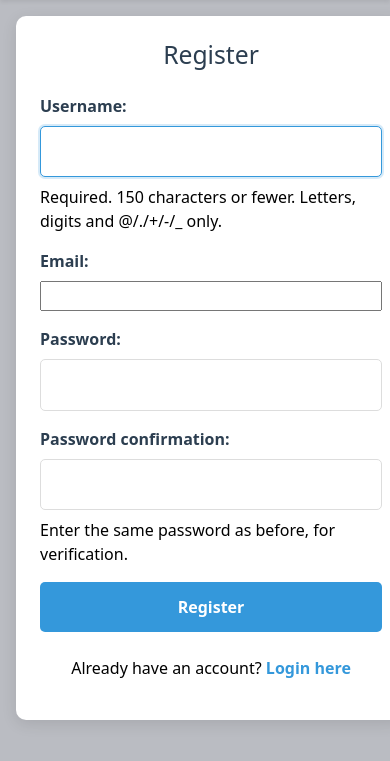
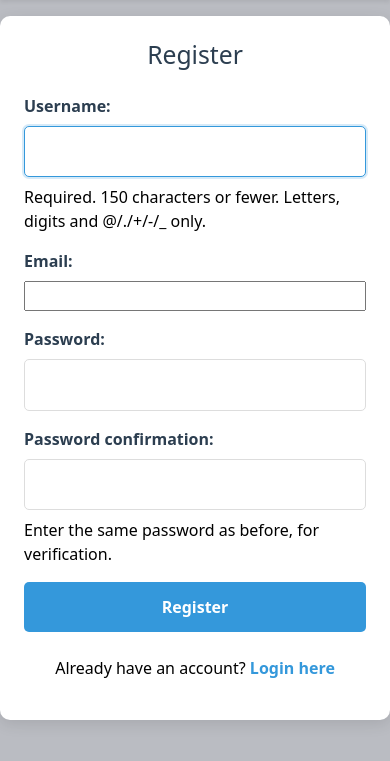
Before and after one commit to pratyushmaurya01/blog-project, a Django app: page /register/ in a window 390 px wide. Shown: the part 54-815 px from the top of the page. Run offline with Django 5.2, Linux system fonts and the light colour scheme; some libraries are stand-ins or nearby versions.

Commit message:
login and register css error

```diff
--- a/first/templates/registration/login.html
+++ b/first/templates/registration/login.html
@@ -13,7 +13,7 @@ Login Page
 
 
 {% block content %}
-<div class="login-container">
+<div class="login-container my-4 mx-auto p-4 ">
     <h2>Login</h2>
     <form class="login-form" action="{% url 'login' %}" method="POST">
         {% csrf_token %}
--- a/first/templates/registration/register.html
+++ b/first/templates/registration/register.html
@@ -10,7 +10,7 @@ Register Page
 {% endblock %}
 
 {% block content %}
-<div class="login-container">
+<div class="login-container my-4 mx-auto p-4 ">
     <h2>Register</h2>
     <form class="login-form" action="{% url 'register' %}" method="POST">
         {% csrf_token %}
--- a/static/tweet/login.css
+++ b/static/tweet/login.css
@@ -6,7 +6,7 @@
     padding: 2rem;
     width: 100%;
     max-width: 450px;
-    margin: 2rem auto; /* Centers horizontally */
+    margin-top: 2rem auto !important; /* Centers horizontally */
 }
 
 /* Header */
@@ -97,6 +97,6 @@
 @media (max-width: 500px) {
     .login-container {
         padding: 1.5rem;
-        margin: 1rem;
+        margin: 1rem auto !important; /* ensures center + top margin for mobile */
     }
 }
--- a/static/tweet/register.css
+++ b/static/tweet/register.css
@@ -91,6 +91,5 @@
 @media (max-width: 500px) {
     .login-container {
         padding: 1.5rem;
-        margin: 1rem;
     }
 }
```
Also changed, not shown: db.sqlite3, 2 other files.
